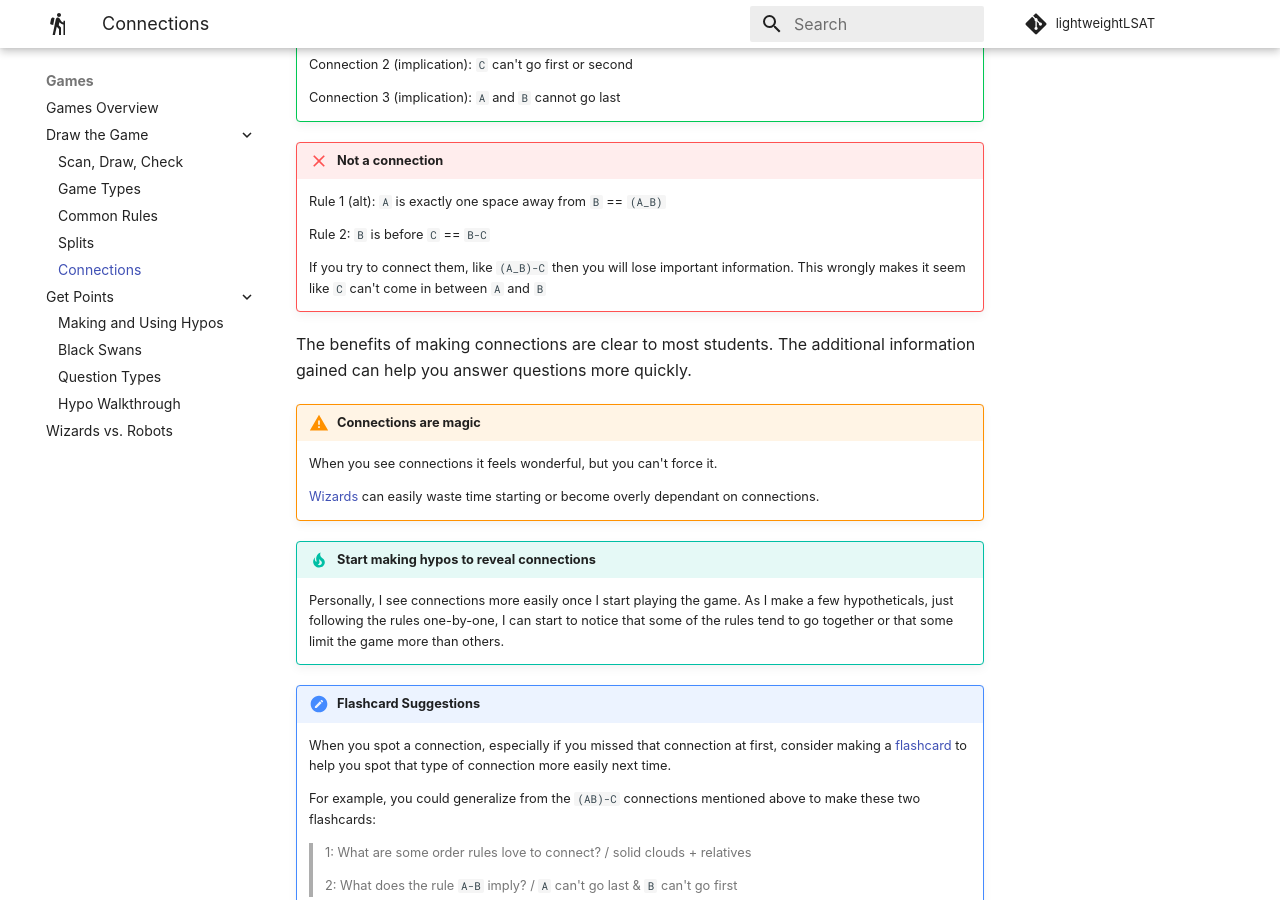
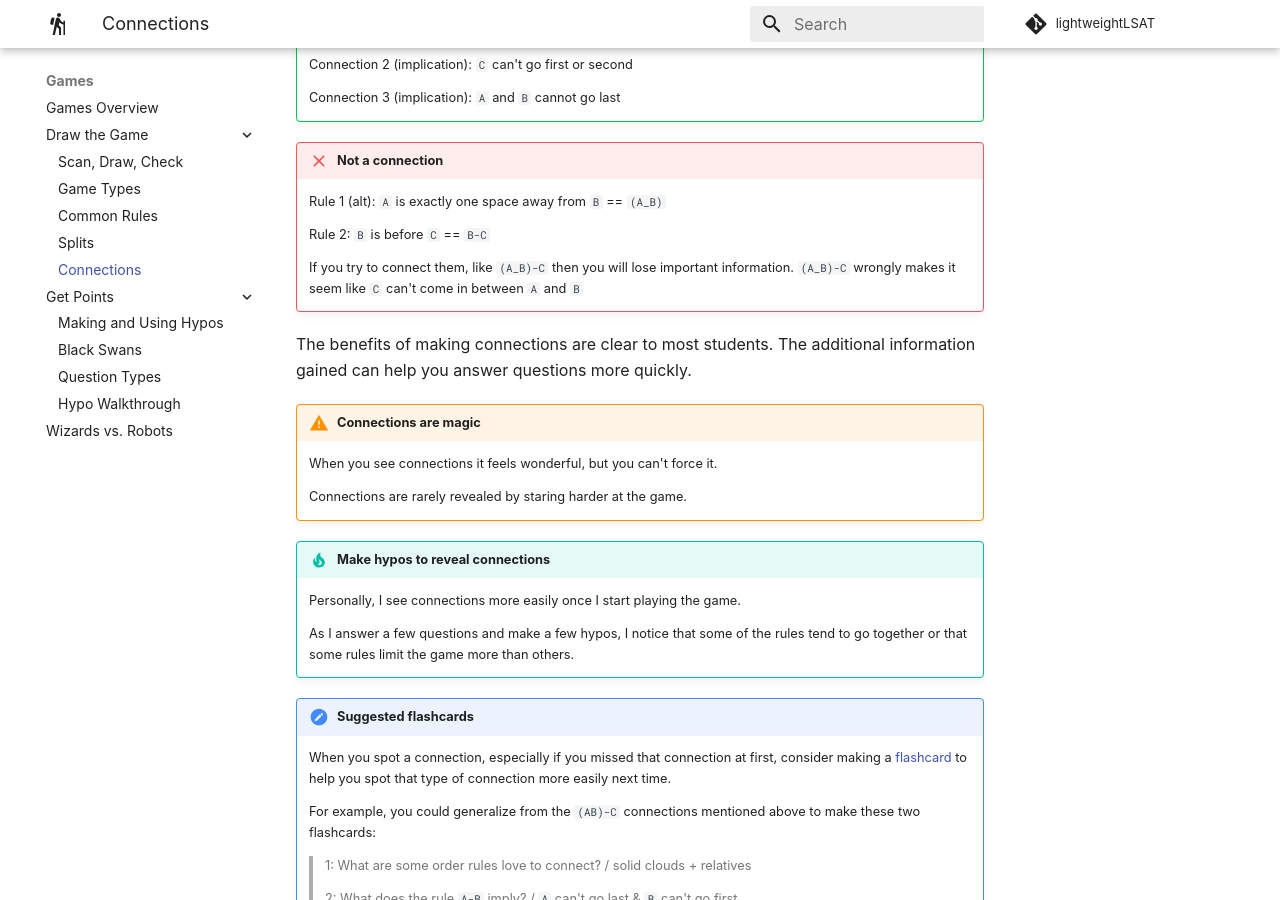
Before and after one commit to gpdowney/lightweightLSAT, an MkDocs documentation site: the page built from docs/game/draw/connections.md, in a window 1280 px wide and 900 px high, scrolled down 665 px. Built offline with MkDocs 1.6.1 and Material for MkDocs 9.7.7, drawn with Linux system fonts in a browser that asks for light colours; some web fonts are replaced; comment, search, counter and statistics services are not loaded.

Commit message:
language tweaks

```diff
--- a/docs/game/draw/connections.md
+++ b/docs/game/draw/connections.md
@@ -33,7 +33,7 @@ Look for connections if you see
     Rule 2: `B` is before `C` == `B-C`
 
     If you try to connect them, like `(A_B)-C` then you will lose important information.
-    This wrongly makes it seem like `C` can't come in between `A` and `B`
+    `(A_B)-C` wrongly makes it seem like `C` can't come in between `A` and `B`
 
 The benefits of making connections are clear to most students. The additional information gained can help you answer questions more quickly.
 
@@ -41,14 +41,15 @@ The benefits of making connections are clear to most students. The additional in
 
     When you see connections it feels wonderful, but you can't force it.
 
-    [Wizards] can easily waste time starting or become overly dependant on connections.
+    Connections are rarely revealed by staring harder at the game.
 
-!!! tip "Start making hypos to reveal connections"
+!!! tip "Make hypos to reveal connections"
 
     Personally, I see connections more easily once I start playing the game.
-    As I make a few hypotheticals, just following the rules one-by-one, I can start to notice that some of the rules tend to go together or that some limit the game more than others.
 
-!!! note "Flashcard Suggestions"
+    As I answer a few questions and make a few hypos, I notice that some of the rules tend to go together or that some rules limit the game more than others.
+
+!!! note "Suggested flashcards"
 
     When you spot a connection, especially if you missed that connection at first, consider making a [flashcard] to help you spot that type of connection more easily next time.
 
```
Also changed, not shown: docs/game/games.md (+2 -2 lines).
